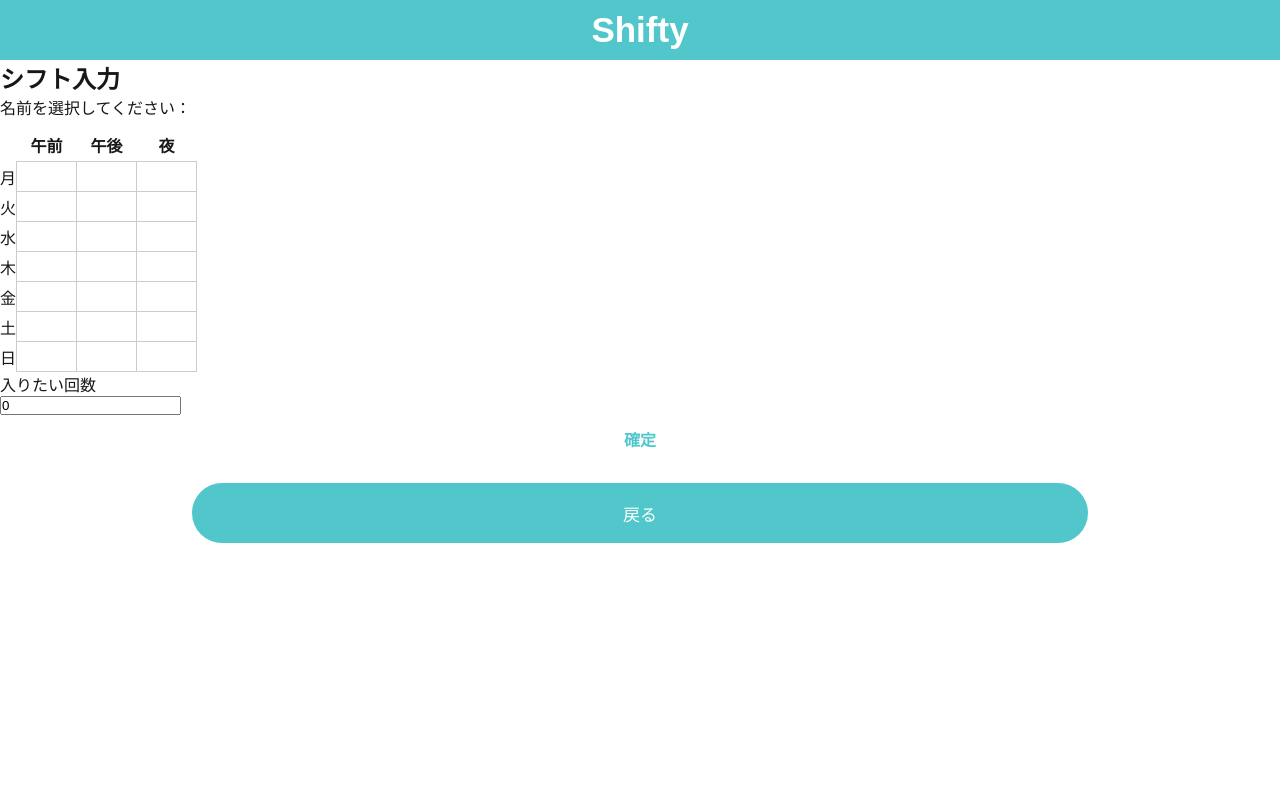
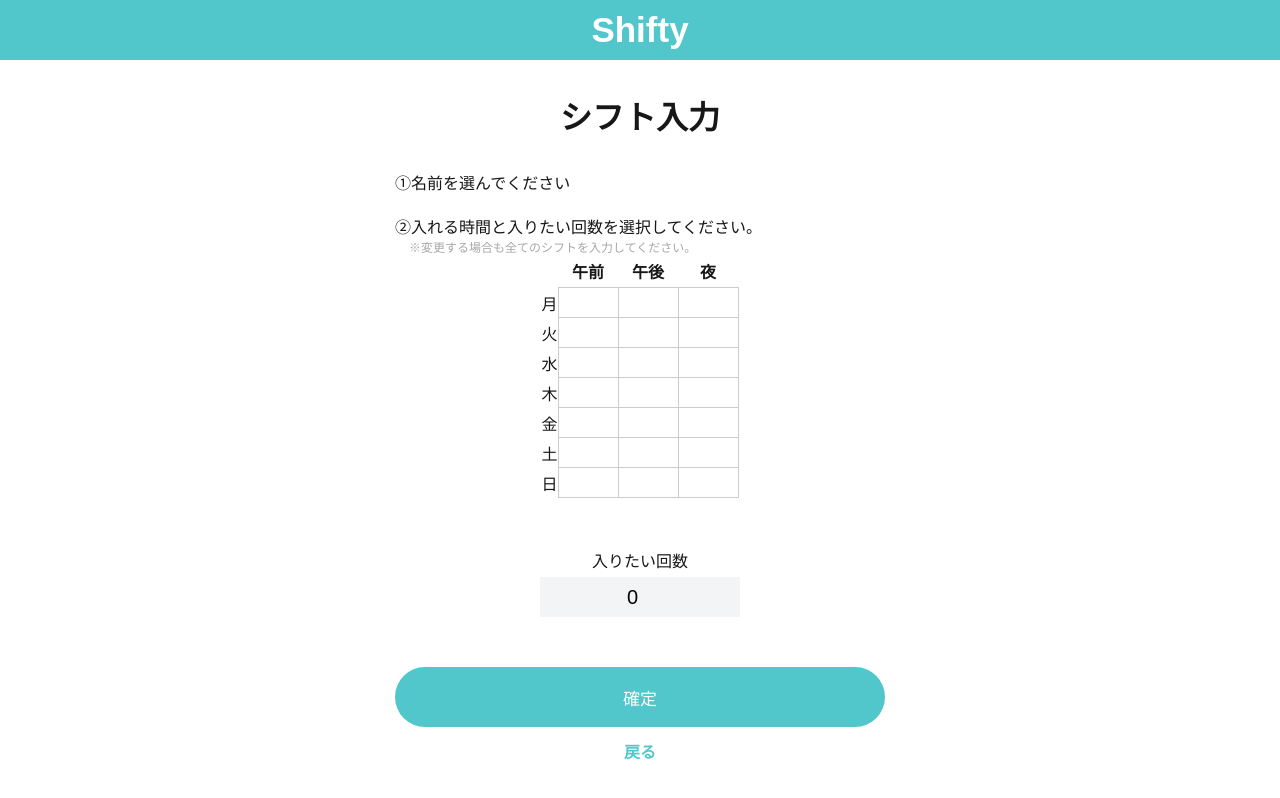
Before and after one commit to yuuri-dev/Shityj-app0507, a Next.js app: page /groupName/addShift in a window 1280 px wide. Shown: the top 798 px of the page. Built offline with nearby package versions, Linux system fonts and the light colour scheme.

Commit message:
addShiftのCSSを途中まで書きました。

```diff
--- a/src/components/ShiftOverview/ShiftOverview.module.css
+++ b/src/components/ShiftOverview/ShiftOverview.module.css
@@ -1,12 +1,12 @@
-
 .grid {
-    display: grid;
-    grid-template-columns: 80px repeat(7, 1fr); /* slot列 + 7日分 */
-    border-bottom: 1px solid #ccc;
-  }
+  display: grid;
+  grid-template-columns: 80px repeat(7, 1fr); /* slot列 + 7日分 */
+  border-bottom: 1px solid #ccc;
+}
 
 .container {
   overflow-x: auto;
+  margin-bottom: 50px;
 }
 
 /* 表全体のスタイル */
@@ -15,7 +15,7 @@
   table-layout: fixed;
   border-collapse: collapse;
   overflow: hidden;
-  text-align:center;
+  text-align: center;
   min-width: 800px; /* 必要に応じて調整 */
 }
 
@@ -23,7 +23,7 @@
 .colIndex {
   background-color: #51c7cc;
   color: white;
-  padding:12px;
+  padding: 12px;
   font-weight: bold;
   font-size: 14px;
   border: 1px solid #ddd;
@@ -31,7 +31,7 @@
 
 /* 各時間帯（朝・昼・晩）の行ラベル */
 .slot {
- margin: auto;
+  margin: auto;
 }
 
 /* 通常のセル */
--- a/src/pages/groupName/addShift.jsx
+++ b/src/pages/groupName/addShift.jsx
@@ -4,6 +4,8 @@ import React, { useContext, useState } from 'react';
 import { GroupContext } from 'src/contexts/GroupContext';
 import ButtonBlue from '@/components/ButtonBlue';
 import ButtonWhite from '@/components/ButtonWhite';
+import PageTitle from '@/components/PageTitle';
+import styles from './addShift.module.css';
 
 //定数
 const DAYS = ['月', '火', '水', '木', '金', '土', '日'];
@@ -32,9 +34,6 @@ const AddShift = () => {
     });
   };
 
-  const changeTimesToEnter = (e) => {
-    setTimesToEnter(Number(e.target.value));
-  };
 
   const handleConfirm = (e) => {
     if (selectedIndex === null) {
@@ -56,29 +55,38 @@ const AddShift = () => {
   };
 
   return (
-    <div>
-      <h2>シフト入力</h2>
-      <div style={{ marginBottom: '10px' }}>
-        <p>名前を選択してください：</p>
+    <div className={styles.container}>
+      <PageTitle>シフト入力</PageTitle>
+      <p className={styles.p}>①名前を選んでください</p>
+      <div className={styles.selectName}>
         {shiftInfo.map((member, index) => (
-          <label key={index} style={{ marginRight: '10px' }}>
+          <label key={index} className={styles.name_label}>
             <input
               type="radio"
               name="memberName"
               id={`member-${index}`}
               value={member.name}
+              className={styles.radio_input}
               onChange={() => setSelectedIndex(index)}
             />
             {member.name}
           </label>
         ))}
       </div>
-      <table style={{ borderCollapse: 'collapse' }}>
+      <p className={styles.p}>②入れる時間と入りたい回数を選択してください。</p>
+      <p className={styles.kome}>
+        ※変更する場合も全てのシフトを入力してください。
+      </p>
+      <table className={styles.table}>
         <thead>
           <tr>
-            <th></th>
+            <th className={styles.th}></th>
             {TIME_SLOTS.map((slot, idx) => (
-              <th key={idx} style={{ padding: '4px 8px' }}>
+              <th
+                key={idx}
+                className={styles.th}
+                style={{ padding: '4px 8px' }}
+              >
                 {slot}
               </th>
             ))}
@@ -87,13 +95,14 @@ const AddShift = () => {
         <tbody>
           {DAYS.map((day, dayIndex) => (
             <tr key={dayIndex}>
-              <td>{day}</td>
+              <td className={styles.dayTitle}>{day}</td>
               {TIME_SLOTS.map((_, timeIndex) => {
                 const isSelected = selection[dayIndex][timeIndex];
                 return (
                   <td
                     key={timeIndex}
                     onClick={() => toggleCell(dayIndex, timeIndex)}
+                    className={styles.item}
                     style={{
                       width: 60,
                       height: 30,
@@ -111,15 +120,20 @@ const AddShift = () => {
           ))}
         </tbody>
       </table>
-      <p>入りたい回数</p>
-      <input
-        type="number"
-        value={timesToEnter}
-        onChange={(e) => changeTimesToEnter(e)}
-      />
-      <ButtonWhite func={(e) => handleConfirm(e)}>確定</ButtonWhite>
+      <div className={styles.enterTimesContainer}>
+        <p className={styles.enterTimesTitle}>入りたい回数</p>
+        <input
+          type="number"
+          value={timesToEnter}
+          className={styles.enterTimesInput}
+          onChange={(e) => setTimesToEnter(e.target.value)}
+        />
+      </div>
+
+      <ButtonBlue func={(e) => handleConfirm(e)}>確定</ButtonBlue>
       <Link href="groupPage">
-        <ButtonBlue>戻る</ButtonBlue>
+        <ButtonWhite>戻る</ButtonWhite>
+        {/* モーダルで変更を破棄しますかと注意を出す */}
       </Link>
     </div>
   );
--- /dev/null
+++ b/src/pages/groupName/addShift.module.css
@@ -0,0 +1,56 @@
+.container {
+  width: 90%;
+  max-width: 700px;
+  margin: 0 auto;
+  margin-bottom: 100px;
+}
+.selectName {
+    width: 80%;
+    margin: 20px auto;
+}
+.radio_input{
+
+}
+
+.p {
+    /* 修正する */
+    margin-left: 15%;
+}
+.kome{
+    color: #a7a7a7;
+    font-size: 12px;
+    margin-left: 17%;
+    /* 修正する */
+}
+.th{
+
+}
+
+.table {
+  border-collapse: collapse;
+  margin:0 auto;
+}
+
+.dayTitle {
+}
+.item {
+}
+
+.enterTimesContainer{
+   margin: 50px 0;
+}
+.enterTimesTitle {
+    text-align: center;
+}
+.enterTimesInput {
+    height: 40px;
+    width: 55%;
+    max-width: 200px;
+    display:block;
+    margin:5px auto;
+    background-color: rgba(243, 244, 246, 0.944);
+    border-color: rgba(243, 244, 246, 0.656);
+    border-style: solid;
+    font-size: 20px;
+    text-align: center;
+}
```
